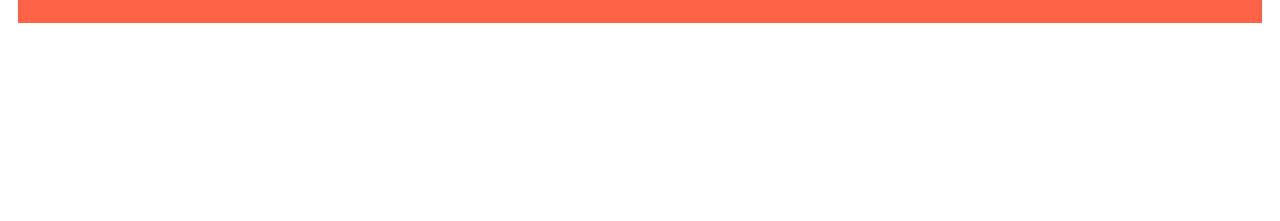
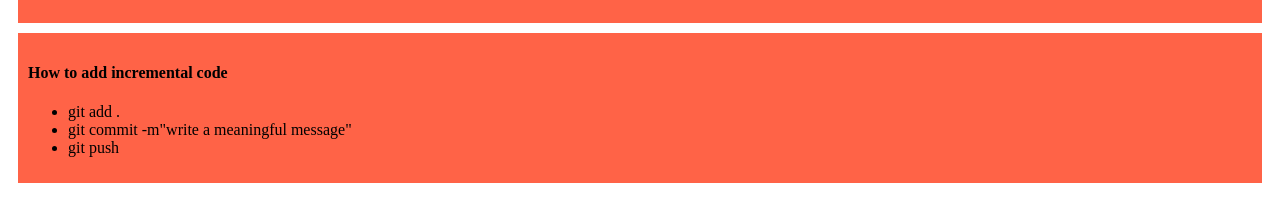
Before and after one commit to lakamanali18048/my-favorite-github-repo, a plain HTML site: page index.html in a window 1280 px wide. Shown: the part 463-684 px from the top of the page. Drawn offline with Linux system fonts and the light colour scheme.

Commit message:
added the new div

```diff
--- a/index.html
+++ b/index.html
@@ -19,6 +19,13 @@
         <h1>My third Favorite Website</h1>
         <p>Lorem, ipsum dolor sit amet consectetur adipisicing elit. Ut commodi, repudiandae rem, voluptas earum aut atque consectetur harum velit fugiat delectus ipsum maiores nemo! Nisi, illum. Accusamus delectus odit officia?</p>
     </div>
-
+    <div>
+        <h4>How to add incremental code</h4>
+        <ul>
+            <li>git add .</li>
+            <li>git commit -m"write a meaningful message"</li>
+            <li>git push</li>
+        </ul>
+    </div>
 </body>
 </html>
```
